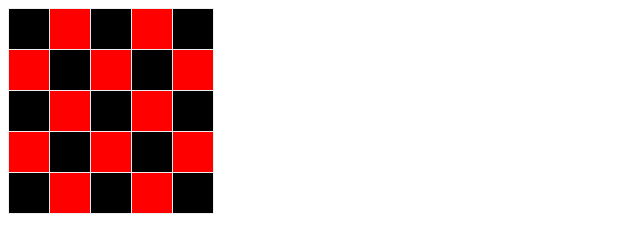
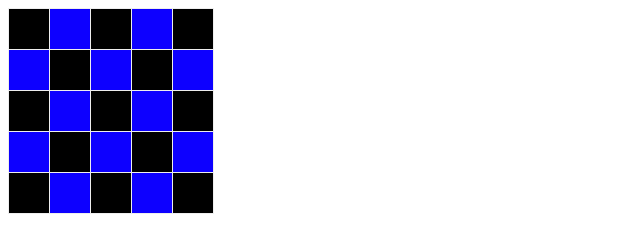
Before and after one commit to cooltaco2002-creator/Neta, a plain HTML site: page Checker.html in a window 1280 px wide. Shown: the whole page, without its empty margins (0-640 px from the left). Drawn offline with Linux system fonts and the light colour scheme.

Commit message:
Update Checker.html

```diff
--- a/Checker.html
+++ b/Checker.html
@@ -19,7 +19,7 @@ background-color: black;
 }
 table.checkerboard td {
 height: 40px; width: 40px;
-background-color: red; padding: 0px;
+background-color: rgb(13, 0, 255); padding: 0px;
 }
 </style>
 
```
